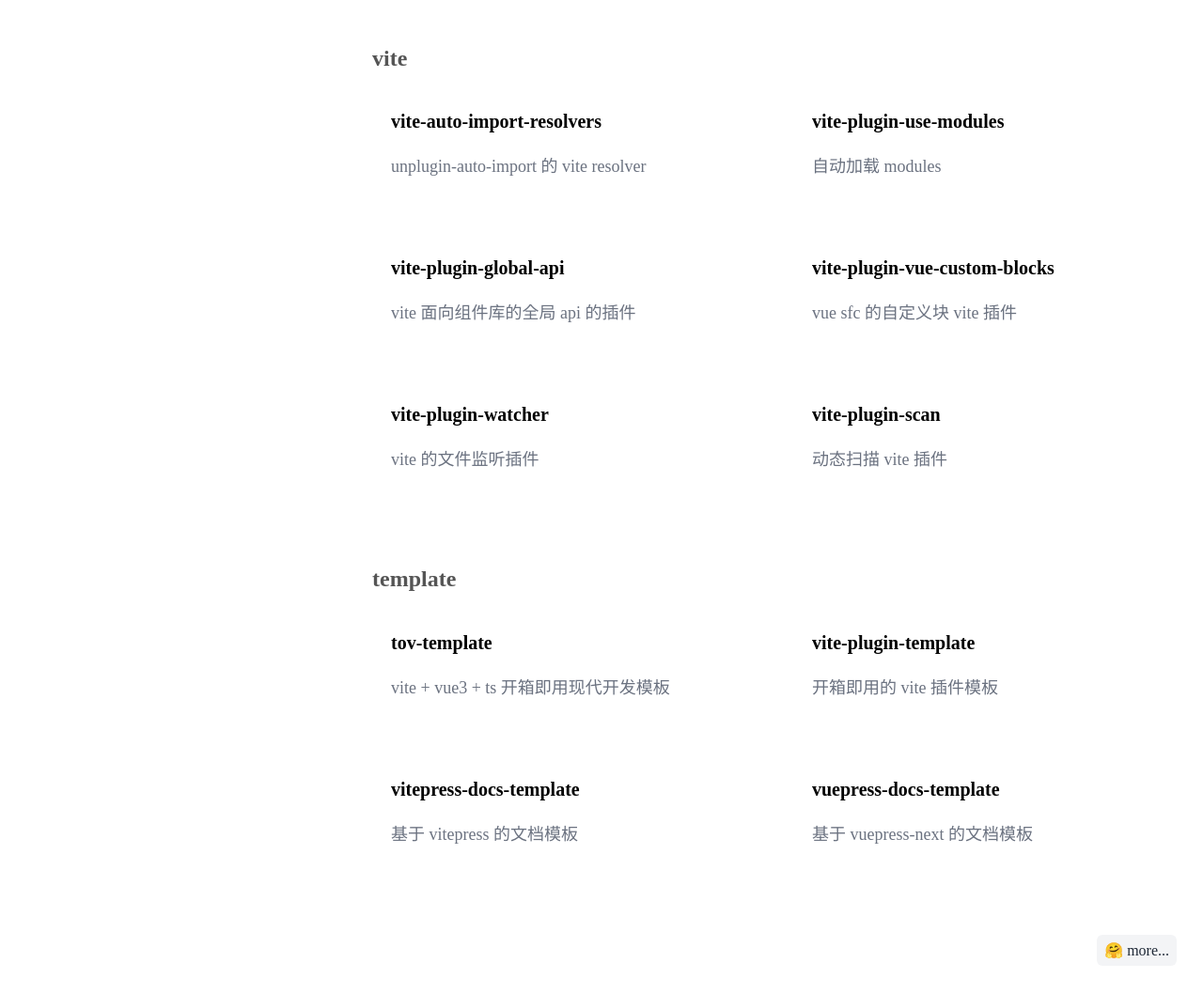
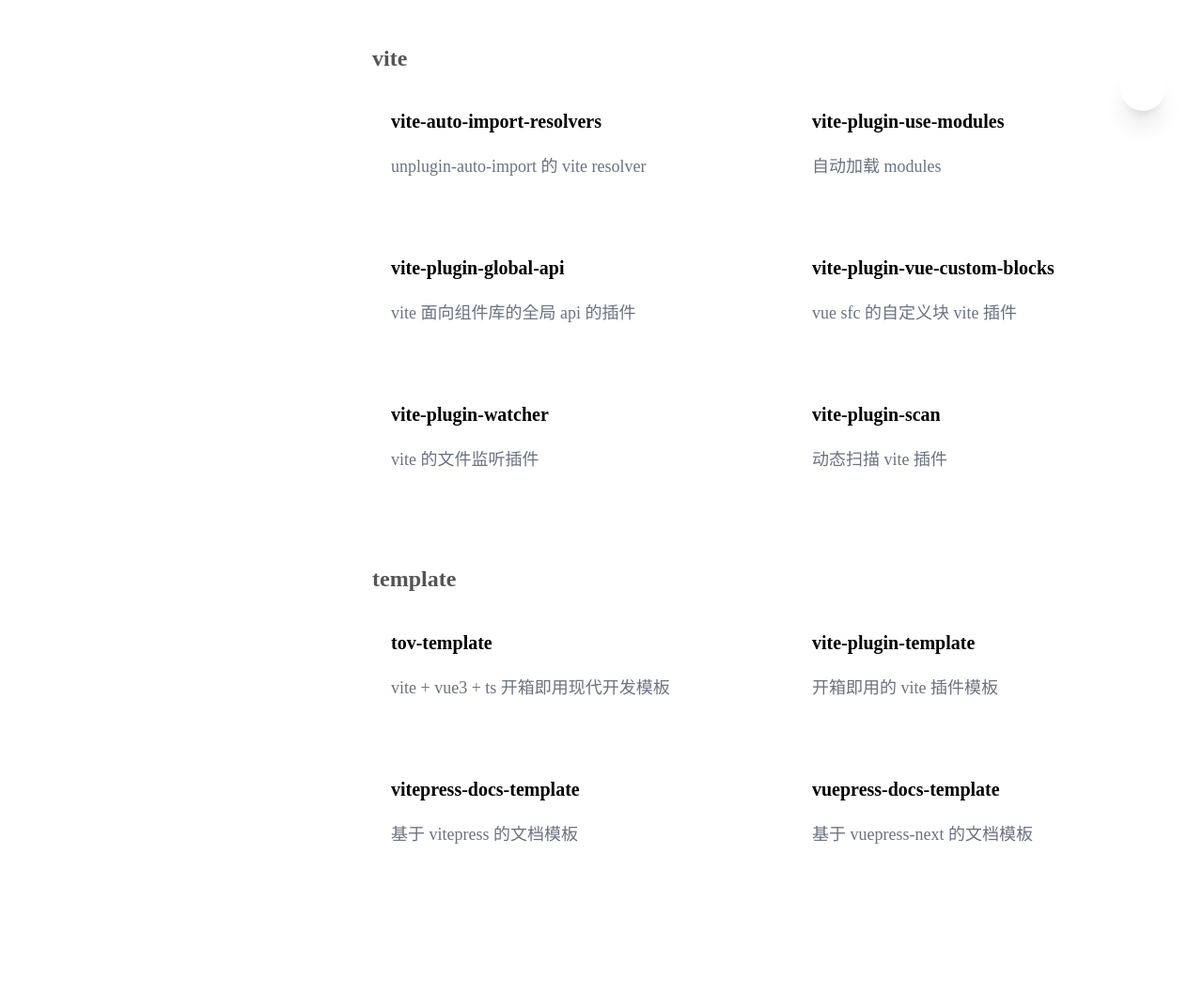
Before and after one commit to markthree/mysite, a Nuxt app: page / in a window 1280 px wide. Shown: the part 650-1708 px from the top of the page at 94% size. Built offline with nearby package versions, Linux system fonts and the light colour scheme.

Commit message:
feat: add backtop

```diff
--- /dev/null
+++ b/components/BackTop.vue
@@ -0,0 +1,18 @@
+<script lang="ts" setup>
+	const backTop = () => {
+		window.scrollTo({
+			top: 0,
+			behavior: 'smooth'
+		})
+	}
+</script>
+
+<template>
+	<div
+		class="bg-white rounded-full cursor-pointer flex h-12 shadow-xl right-10 bottom-8 w-12 items-center justify-center fixed"
+		dark="bg-gray-600 text-white"
+		@click="backTop()"
+	>
+		<div class="text-xl i-ic:outline-arrow-upward"></div>
+	</div>
+</template>
--- a/layouts/content.vue
+++ b/layouts/content.vue
@@ -1,5 +1,5 @@
 <template>
-	<div class="flex px-5 pt-5 pb-20">
+	<div class="flex px-5 pt-5 pb-10">
 		<section class="mr-12 w-80">
 			<slot name="avatar" />
 		</section>
@@ -7,5 +7,6 @@
 			<slot />
 		</section>
 		<Theme />
+		<BackTop />
 	</div>
 </template>
--- a/pages/index.vue
+++ b/pages/index.vue
@@ -1,5 +1,4 @@
 <script setup lang="ts">
-	import { to } from '~/shared/base'
 	import H1 from '~/components/H1.vue'
 	import { lists } from '~/data/lists'
 </script>
@@ -26,14 +25,5 @@
 			:title="v.title"
 			:projects="v.projects"
 		/>
-
-		<section class="text-right">
-			<span
-				class="rounded-md cursor-pointer bg-gray-100 p-2 transition transition-colors text-gray-800 hover:bg-gray-300"
-				dark="bg-opacity-20 text-white hover:bg-gray-350"
-				@click="to('https://github.com/markthree')"
-				>🤗 more...</span
-			>
-		</section>
 	</NuxtLayout>
 </template>
```
